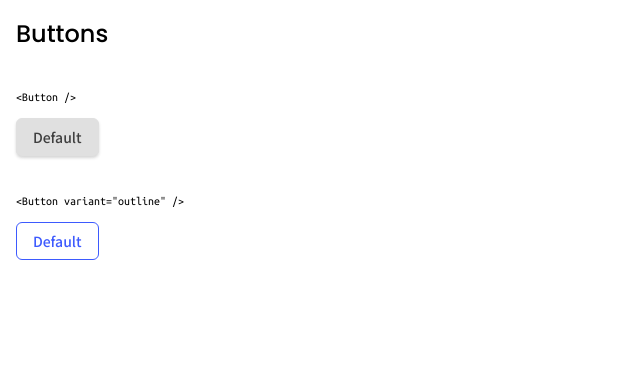
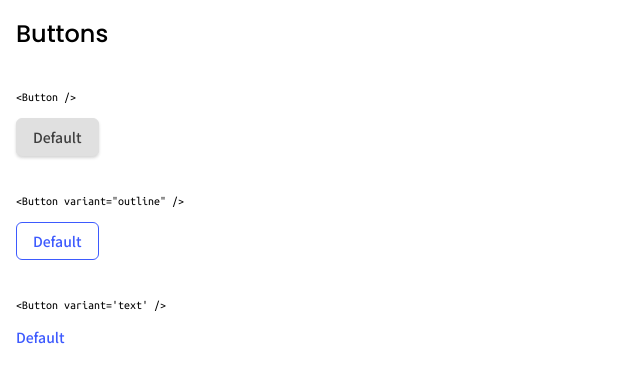
Before and after one commit to khwilo/dev-design-system, a Next.js app: page / in a window 1280 px wide. Shown: the top 382 px of the page, without its empty margins (0-640 px from the left). Built offline with nearby package versions, Linux system fonts and the light colour scheme.

Commit message:
Add button with variant text

```diff
--- a/pages/index.js
+++ b/pages/index.js
@@ -25,6 +25,13 @@ export default function Home() {
             <Button title='Default' variant='outline' />
           </div>
         </div>
+
+        <div className='section__btn flex'>
+          <div>
+            <h3 className='btn-label'>{`<Button variant='text' />`}</h3>
+            <Button title='Default' variant='text' />
+          </div>
+        </div>
       </section>
     </div>
   );
--- a/styles/Button.module.css
+++ b/styles/Button.module.css
@@ -21,3 +21,11 @@
   border: 1px solid #3d5afe;
   box-shadow: none;
 }
+
+.text {
+  border: none;
+  box-shadow: none;
+  background-color: #ffffff;
+  color: #3d5afe;
+  padding: 0;
+}
```
